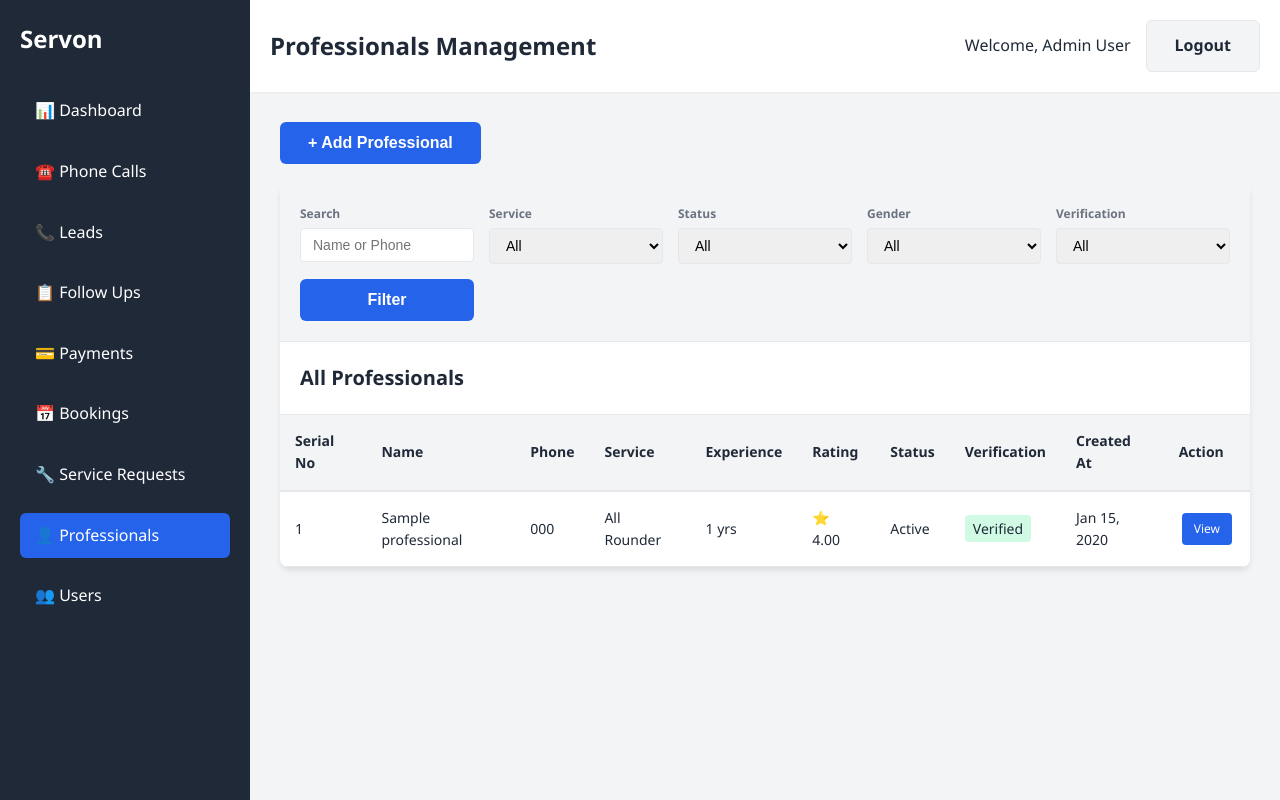
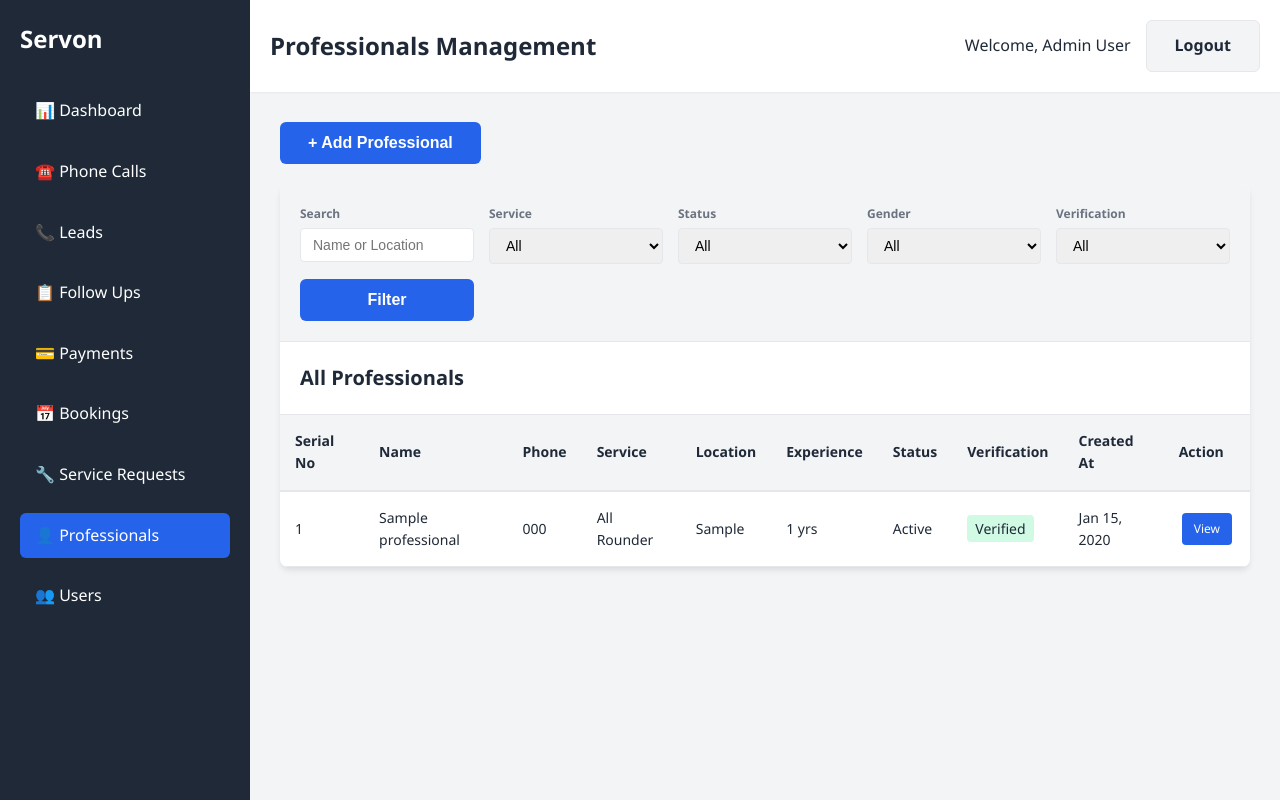
Before and after one commit to developertarun01/Practice, a PHP site: page /servon/admin/professionals.php in a window 1280 px wide. Run offline with PHP 8.4, Linux system fonts and the light colour scheme; a user stored in the database is signed in; tables that the repository leaves empty hold one stand-in row (values such as "Sample post").

Commit message:
professionals updated

```diff
--- a/admin/professionals.php
+++ b/admin/professionals.php
@@ -11,7 +11,7 @@ $from_date = isset($_GET['from_date']) ? esc($_GET['from_date']) : '';
 $to_date = isset($_GET['to_date']) ? esc($_GET['to_date']) : '';
 
 $where = "1=1";
-if ($search) $where .= " AND (name LIKE '%$search%' OR phone LIKE '%$search%')";
+if ($search) $where .= " AND (name LIKE '%$search%' OR phone LIKE '%$search%' OR location LIKE '%$search%')";
 if ($service) $where .= " AND service = '$service'";
 if ($status) $where .= " AND status = '$status'";
 if ($gender) $where .= " AND gender = '$gender'";
@@ -54,7 +54,7 @@ $professionals = $conn->query("SELECT * FROM professionals WHERE $where ORDER BY
                         <form method="GET" style="display: grid; grid-template-columns: repeat(auto-fit, minmax(150px, 1fr)); gap: 15px; width: 100%;">
                             <div class="filter-group">
                                 <label>Search</label>
-                                <input type="text" name="search" placeholder="Name or Phone" value="<?php echo htmlspecialchars($search); ?>">
+                                <input type="text" name="search" placeholder="Name or Location" value="<?php echo htmlspecialchars($search); ?>">
                             </div>
                             <div class="filter-group">
                                 <label>Service</label>
@@ -111,8 +111,9 @@ $professionals = $conn->query("SELECT * FROM professionals WHERE $where ORDER BY
                                 <th>Name</th>
                                 <th>Phone</th>
                                 <th>Service</th>
+                                <th>Location</th>
                                 <th>Experience</th>
-                                <th>Rating</th>
+                                <!-- <th>Rating</th> -->
                                 <th>Status</th>
                                 <th>Verification</th>
                                 <th>Created At</th>
@@ -129,8 +130,9 @@ $professionals = $conn->query("SELECT * FROM professionals WHERE $where ORDER BY
                                     echo "<td>" . htmlspecialchars($prof['name']) . "</td>";
                                     echo "<td>" . htmlspecialchars($prof['phone']) . "</td>";
                                     echo "<td>" . htmlspecialchars($prof['service']) . "</td>";
+                                    echo "<td>" . htmlspecialchars($prof['location']) . "</td>";
                                     echo "<td>" . ($prof['experience'] ? $prof['experience'] . " yrs" : "-") . "</td>";
-                                    echo "<td>⭐ " . $prof['rating'] . "</td>";
+                                    // echo "<td>⭐ " . $prof['rating'] . "</td>";
                                     echo "<td>" . $prof['status'] . "</td>";
                                     echo "<td>";
                                     $v_color = match ($prof['verify_status']) {
```
Also changed, not shown: assets/js/main.js (+15 -15 lines).
